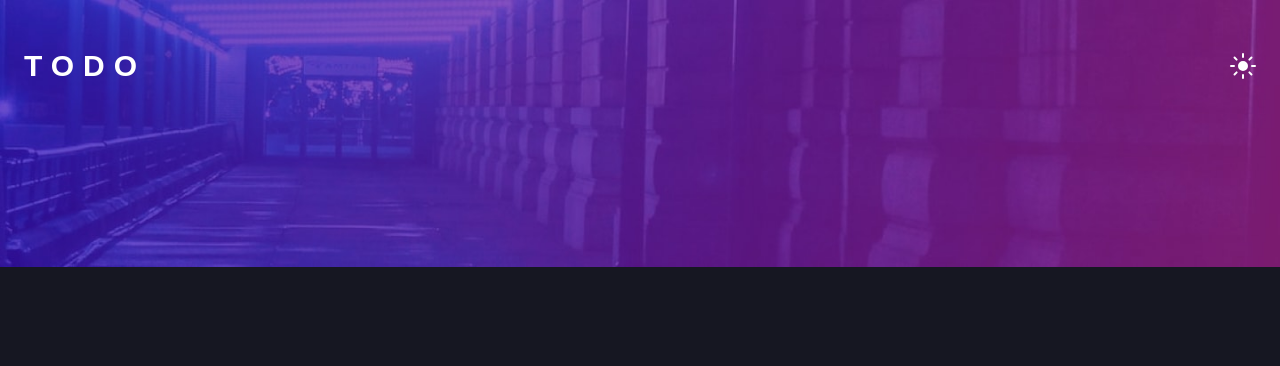
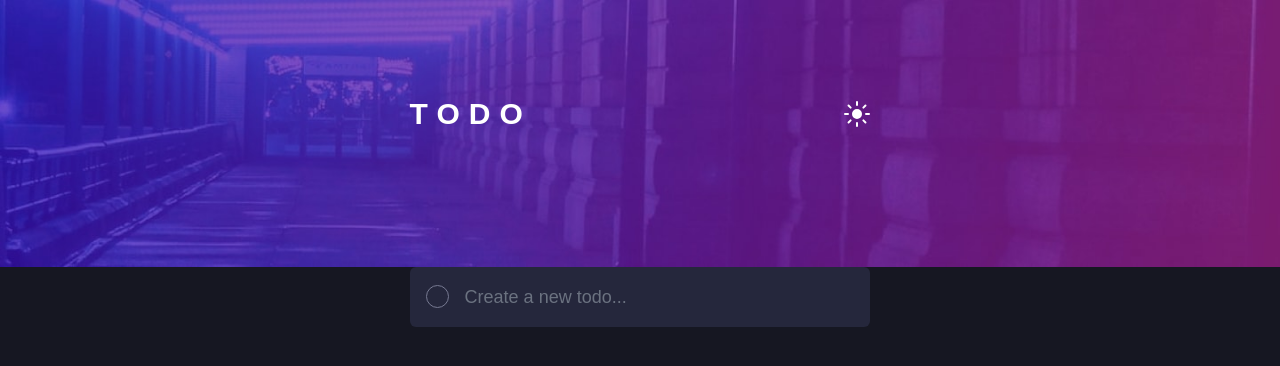
Before and after one commit to Memo56-FB/ToDo-App-FrontEnd, a React (Vite) app: page / in a window 1280 px wide. Shown: the top 366 px of the page. Built offline with nearby package versions, Linux system fonts and the light colour scheme.

Commit message:
✅ feat: add input to create a new todo

```diff
--- a/index.html
+++ b/index.html
@@ -10,7 +10,7 @@
 	</head>
 	<body>
 		<noscript>You need to enable JavaScript to run this app.</noscript>
-		<div id="root"></div>
+		<div id="root" class="grid-rows-[auto_1fr_auto]"></div>
 		<!-- Like below. This is the script tag for bootstrapping your Vite application -->
 		<script type="module" src="/src/index.jsx"></script>
 	</body>
--- a/src/App.jsx
+++ b/src/App.jsx
@@ -1,8 +1,10 @@
 import { Header } from './components/Header/Header'
+import { TodoList } from './pages/TodoList/TodoList';
 function App() {
   return (
     <>
       <Header />
+      <TodoList />
     </>
   );
 }
--- a/src/components/Header/Header.jsx
+++ b/src/components/Header/Header.jsx
@@ -4,13 +4,13 @@ import sunIcon from '../../assets/icons/icon-sun.svg'
 const Header = () => (
     <header className='relative text-white'>
       <picture>
-        <source srcSet={bgDesktopDark} media="(min-width: 1024px)" />
-        <img src={bgMobileDark} alt="background" className='w-full object-cover' />
+        <source srcSet={bgDesktopDark} media="(min-width: 768px)" />
+        <img src={bgMobileDark} alt="background" className='w-full' />
       </picture>
-      <div className='absolute w-full flex justify-between font-semibold top-0 pt-12 px-6'>
+      <div className='absolute w-full flex justify-between font-semibold top-0 pt-12 md:pt-14 xl:pt-24 padding-app'>
         <h1 className='uppercase text-3xl tracking-[.3em]'>todo</h1>
         <button>
-          <img src={sunIcon} alt="" className='object-contain'/>
+          <img src={sunIcon} alt="icono de sol para cambiar tema" className='object-contain'/>
         </button>
       </div>
     </header>
--- a/src/index.scss
+++ b/src/index.scss
@@ -1,9 +1,37 @@
 @tailwind base;
 @tailwind components;
+@tailwind utilities;
 @layer base {
-  body {
-    font-family: 'Josefin Sans', sans-serif;
-    @apply text-lg bg-Very-Dark-Blue;
-  }
+	body {
+		font-family: 'Josefin Sans', sans-serif;
+		@apply text-lg bg-Very-Dark-Blue;
+	}
+	input:-webkit-autofill,
+	input:-webkit-autofill:focus {
+		transition: background-color 600000s 0s, color 600000s 0s;
+	}
 }
-@tailwind utilities;
+@layer components {
+	.todo-wrapper {
+		@apply flex gap-x-4 p-4 items-center;
+		@apply bg-Very-Dark-Desaturated-Blue;
+	}
+	.todo-checked {
+		@apply bg-gradient-to-br from-gradient-1 to-gradient-2;
+		@apply py-[7px] px-1.5;
+	}
+	.todo-unchecked {
+		@apply w-[23px] aspect-square border-[1px] border-Dark-Grayish-Blue;
+	}
+	.todo__input {
+		@apply text-white placeholder:text-gray-500;
+		@apply focus:border-0 focus:outline-none;
+		@apply bg-transparent;
+	}
+}
+
+@layer utilities {
+	.padding-app {
+		@apply px-6 md:px-32 xl:px-[32%] 2xl:px-[36%];
+	}
+}
--- a/src/pages/TodoList/TodoList.jsx
+++ b/src/pages/TodoList/TodoList.jsx
@@ -1,7 +1,12 @@
+import { NewTodo } from './components/NewTodo'
+
 const TodoList = () => {
   return (
-    <main>
+    <main className='padding-app'>
+      <form action="">
+        <NewTodo />
 
+      </form>
     </main>
   )
 }
--- /dev/null
+++ b/src/pages/TodoList/components/NewTodo.jsx
@@ -0,0 +1,38 @@
+import { useState } from 'react'
+
+const NewTodo = () => {
+	const [todoChecked, setTodoChecked] = useState(false)
+
+	const toggleCheckedTodo = () => {
+		setTodoChecked(!todoChecked)
+	}
+	return (
+		<label className='todo-wrapper rounded-md'>
+			<span
+				onClick={toggleCheckedTodo}
+				className={`rounded-full cursor-pointer ${
+					todoChecked ? 'todo-checked' : 'todo-unchecked'
+				}`}
+			>
+				{todoChecked && (
+					<svg xmlns='http://www.w3.org/2000/svg' width='11' height='9'>
+						<path
+							fill='none'
+							stroke='#FFF'
+							stroke-width='2'
+							d='M1 4.304L3.696 7l6-6'
+						/>
+					</svg>
+				)}
+			</span>
+			<input
+				type='text'
+				name='new'
+				placeholder='Create a new todo...'
+				className='todo__input'
+			/>
+		</label>
+	)
+}
+
+export { NewTodo }
--- /dev/null
+++ b/src/pages/TodoList/components/TodoItem.jsx
@@ -0,0 +1,9 @@
+const TodoItem = () => {
+  return (
+    <label className='todo'>
+
+    </label>
+  )
+}
+
+export {TodoItem}
--- a/tailwind.config.js
+++ b/tailwind.config.js
@@ -5,8 +5,9 @@ module.exports = {
   theme: {
     extend: {
       colors: {
+        'gradient-1': 'hsl(192, 100%, 67%)',
+        'gradient-2': 'hsl(280, 87%, 65%)',
         'Bright-Blue': 'hsl(220, 98%, 61%)',
-        'Check-Background': 'linear-gradient hsl(192, 100%, 67%) to hsl(280, 87%, 65%)',
         'Very-Dark-Blue': 'hsl(235, 21%,11%)',
         'Very-Dark-Desaturated-Blue': 'hsl(235,24%,19%)',
         'Light-Grayish-Blue': 'hsl(234, 39%, 85%)',
```
